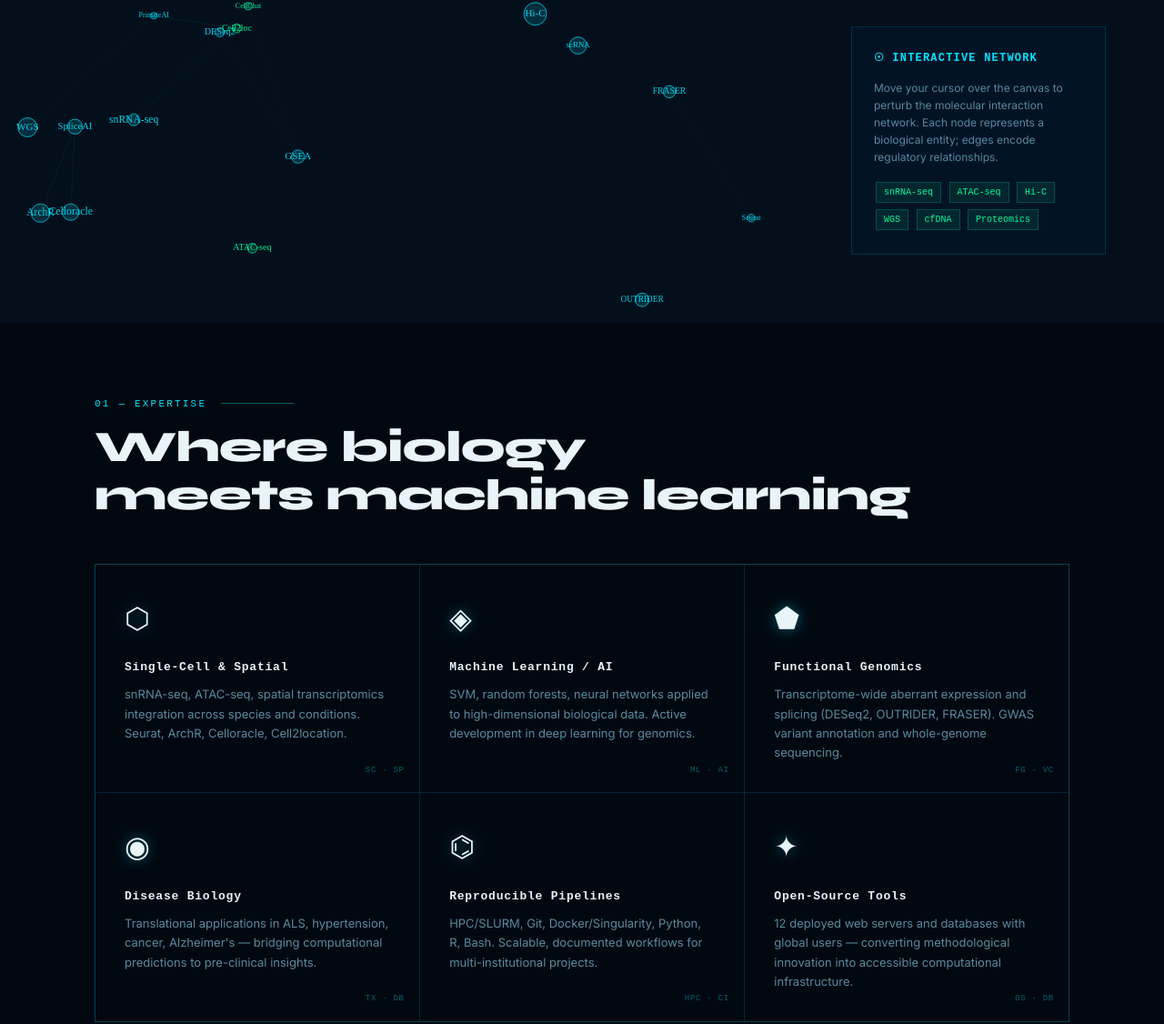
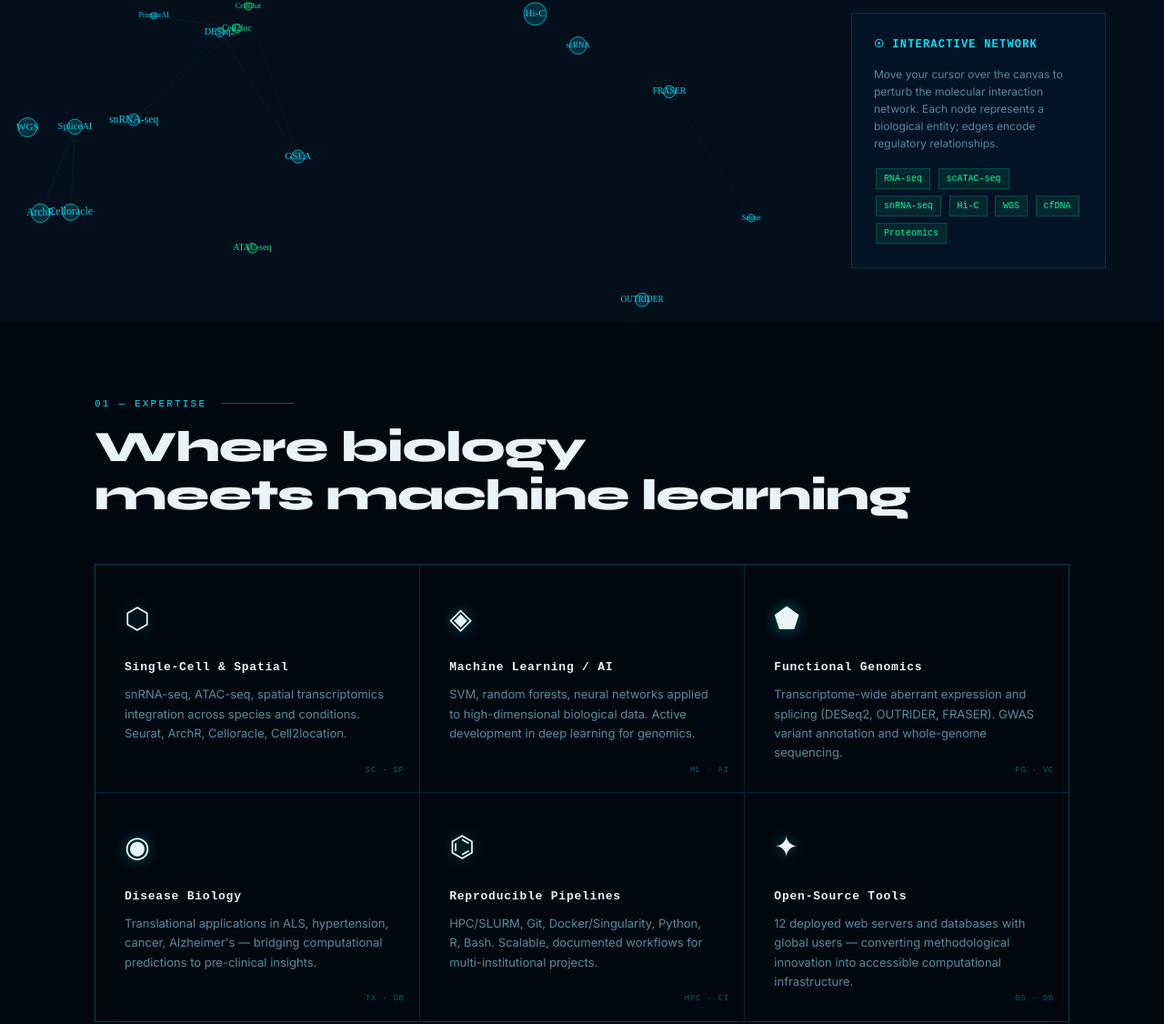
Before and after one commit to Vinniporiya/vinod-portfolio, a plain HTML site: page index.html in a window 1280 px wide. Shown: the part 1039-2165 px from the top of the page at 91% size. Drawn offline with Linux system fonts and the light colour scheme; animation ran at ten frames a second; a web font is replaced by a local one.

Commit message:
Add files via upload

```diff
--- a/index.html
+++ b/index.html
@@ -794,8 +794,9 @@ footer{
     <h3>&#x2609; Interactive Network</h3>
     <p style="margin-bottom:0.8rem">Move your cursor over the canvas to perturb the molecular interaction network. Each node represents a biological entity; edges encode regulatory relationships.</p>
     <div>
+      <span class="net-tag">RNA-seq</span>
+      <span class="net-tag">scATAC-seq</span>
       <span class="net-tag">snRNA-seq</span>
-      <span class="net-tag">ATAC-seq</span>
       <span class="net-tag">Hi-C</span>
       <span class="net-tag">WGS</span>
       <span class="net-tag">cfDNA</span>
@@ -864,7 +865,7 @@ footer{
       <div class="tl-role">Postdoctoral Research Associate III</div>
       <div class="tl-org">University of Arizona · Dept. of Physiology · Lab of Prof. Mingyu Liang · Tucson, AZ</div>
       <ul class="tl-bullets">
-        <li><strong>Multi-species atlas:</strong> Led snRNA-seq + ATAC-seq analysis across 6+ species; built snMRHDB — first multi-species single-cell hypertension reference (manuscript under review, Science).</li>
+        <li><strong>Multi-species atlas:</strong> Worked on snRNA-seq + ATAC-seq analysis across different species; built first multi-species single-cell hypertension reference (manuscript under review, Science).</li>
         <li>Applied Seurat, ArchR, Celloracle, Cell2location, CellChat for integrated regulatory and cell-communication analysis.</li>
         <li>Coordinated analysis pipelines across University of Arizona, MCW, and MSMI on HPC/SLURM clusters.</li>
       </ul>
```
